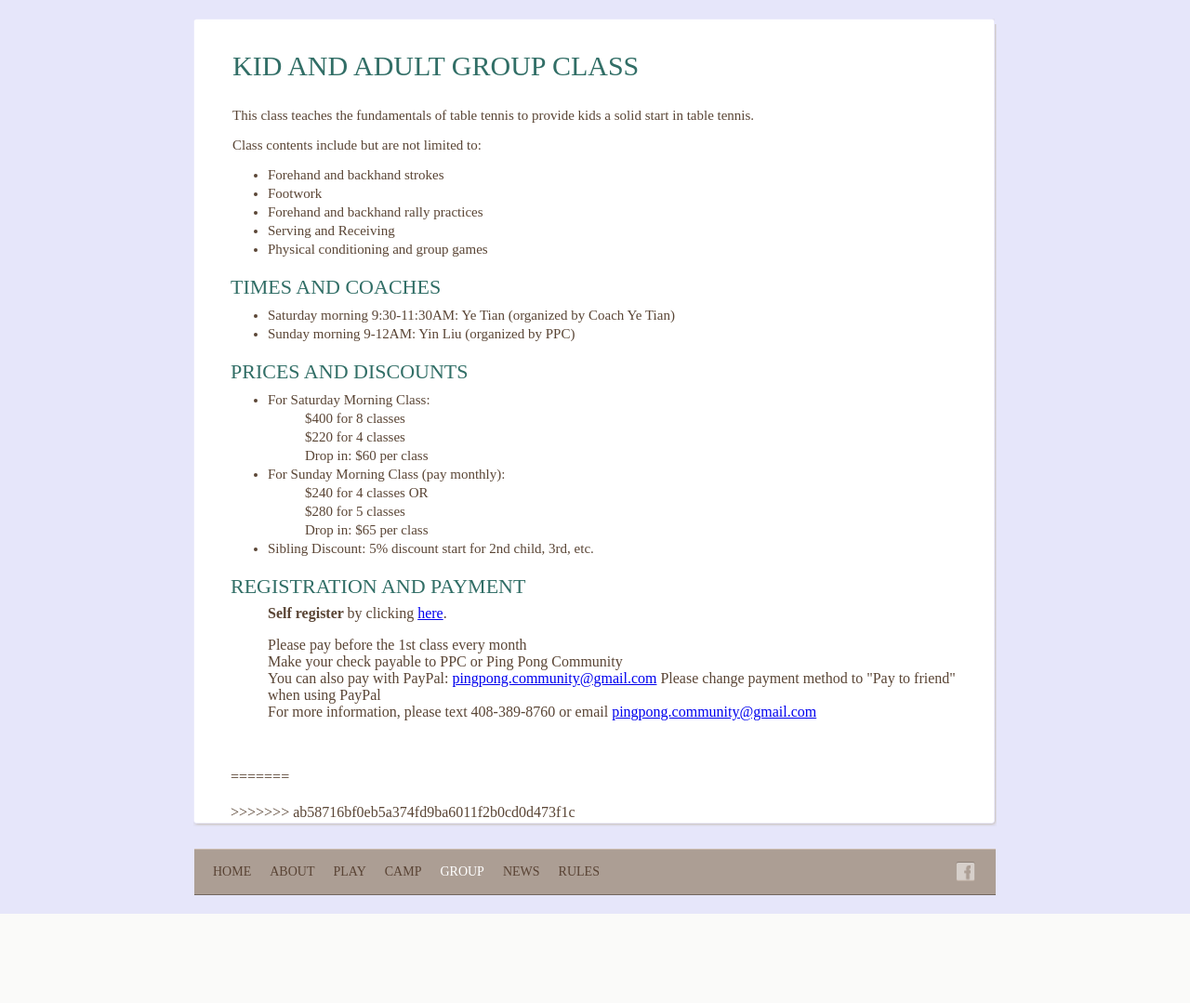
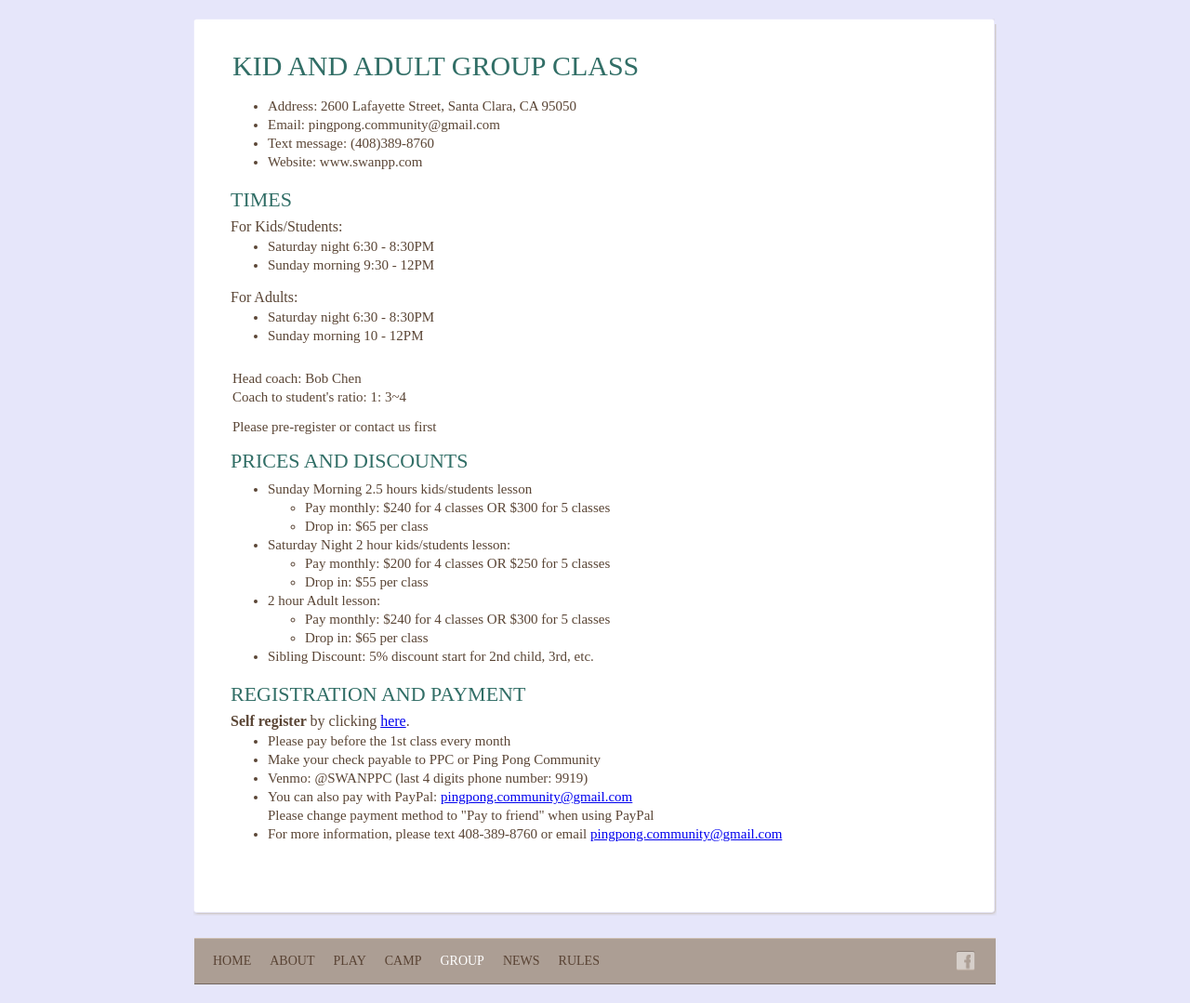
Before and after one commit to ppc-web/ppcweb, a PHP site: page /swan/group.html in a window 1280 px wide. Shown: the part 71-1150 px from the top of the page at 93% size. Before the commit the page ends 1054 px from the top, so only its background shows below. Run offline with PHP 8.4, Linux system fonts and the light colour scheme.

Commit message:
minor fixes.

```diff
--- a/web/swan/css/style.css
+++ b/web/swan/css/style.css
@@ -810,3 +810,7 @@ a.memorial, #main div.box a.memorial {
 	background-color: black;
 	color: white;
 }
+
+ul.no-margin-top {
+	margin-top: 2px;
+}
--- a/web/swan/group.html
+++ b/web/swan/group.html
@@ -45,229 +45,75 @@
 							-->
 
 							<h1>Kid and Adult Group Class</h1>
-							<p>This class teaches the fundamentals of table tennis
-								to provide kids a solid start in table tennis.</p>
-							<p>Class contents include but are not limited to:</p>
 							<ul>
-								<li>Forehand and backhand strokes</li>
-								<li>Footwork</li>
-								<li>Forehand and backhand rally practices</li>
-								<li>Serving and Receiving</li>
-								<li>Physical conditioning and group games</li>
+								<li>Address: 2600 Lafayette Street, Santa Clara, CA 95050 </li>
+								<li>Email: pingpong.community@gmail.com</li>
+								<li>Text message: (408)389-8760</li>
+								<li>Website:  www.swanpp.com</li>
 							</ul>
-							<h2>Times and Coaches </h2>
+							<h2>Times</h2>
+
+							For Kids/Students:
+
 							<ul>
-								<li>Saturday morning 9:30-11:30AM: Ye Tian (organized by Coach Ye Tian)</li>
-								<li>Sunday morning 9-12AM: Yin Liu (organized by PPC) </li>
+								<li>Saturday night 6:30 - 8:30PM</li>
+								<li>Sunday morning 9:30 - 12PM </li>
 							</ul>
+
+							For Adults:
+
+							<ul class="no-margin-top">
+								<li>Saturday night 6:30 - 8:30PM</li>
+								<li>Sunday morning 10 - 12PM </li>
+							</ul>
+
+							<p>Head coach: Bob Chen <br/>
+							Coach to student's ratio: 1: 3~4</p>
+
+							<p> Please pre-register or contact us first
+							</p>
+
 							<h2>Prices and Discounts</h2>
 							<ul>
-								<li>For Saturday Morning Class:
+								<li>Sunday Morning 2.5 hours kids/students lesson
 								<ul>
-									$400 for 8 classes<br>
-									$220 for 4 classes<br>
-									Drop in: $60 per class
+									<li>Pay monthly: $240 for 4 classes OR $300 for 5 classes </li>
+									<li>Drop in: $65 per class</li>
 								</ul>
 								</li>
-								<li>For Sunday Morning Class (pay monthly):
+								<li>Saturday Night 2 hour kids/students lesson:
 									<ul>
-										$240 for 4 classes OR<br>
-										$280 for 5 classes <br>
-										Drop in: $65 per class
+										<li> Pay monthly: $200 for 4 classes OR
+											$250 for 5 classes </li>
+										<li> Drop in: $55 per class </li>
 									</ul>
 								</li>
-								<li> Sibling Discount:   5% discount start for 2nd child, 3rd, etc.
+								<li>2 hour Adult lesson:
+									<ul>
+										<li> Pay monthly: $240 for 4 classes OR
+											$300 for 5 classes </li>
+										<li> Drop in: $65 per class </li>
+									</ul>
+								</li>
+								<li> Sibling Discount: 5% discount start for 2nd child, 3rd, etc.
 								</li>
 							</ul>
 							<h2> Registration and Payment </h2>
-							<ul>
 								<b>Self register </b> by clicking <a target="_blank" href="https://docs.google.com/forms/d/e/1FAIpQLSc6
 								nHx1NIYmGoTcKy8Z91KpkGZeizvLx64ajnq4rJPbs8UA1w/viewform?gxids=7628"> here</a>.
 
-							</ul>
-							<ul>
-								Please pay before the 1st class every month<br>
-								Make your check payable to PPC or Ping Pong Community<br>
-								You can also pay with PayPal: <a href = "mailto: pingpong.community@gmail.com">pingpong.community@gmail.com</a>
-								Please change payment method to "Pay to friend" when using PayPal <br>
-								For more information, please text 408-389-8760 or email <a href="mailto: >pingpong.community@gmail.com" >
-								pingpong.community@gmail.com</a>
+							<ul class="no-margin-top">
+								<li> Please pay before the 1st class every month</li>
+								<li> Make your check payable to PPC or Ping Pong Community</li>
+								<li> Venmo: @SWANPPC (last 4 digits phone number: 9919) </li>
+								<li> You can also pay with PayPal: <a href = "mailto: pingpong.community@gmail.com">pingpong.community@gmail.com</a>
+									<br/>Please change payment method to "Pay to friend" when using PayPal </li>
+								<li> For more information, please text 408-389-8760 or email <a href="mailto: >pingpong.community@gmail.com" >
+								pingpong.community@gmail.com</a></li>
 							</ul>
 
 							<br>&nbsp; </br>
-							<!-- <h1>Adult Group Class</h1>
-							<p>This class teaches the fundamentals of table tennis
-								strokes and movements for adults to learn to play Ping Pong in a correct way.
-								Head coach will demo and train students with various techniques and movements. Students will also rally with each
-								other, and play with each other in game like situation, with Head Coach observing, teaching and correcting on the side.</p>
-							<h2> Times</h2>
-							<ul>
-								<li>Beginners:</li>
-								<ul>
-									<li>$240 for 4 classes </li>
-									<li> $300 for 5 classes </li>
-									<li> Drop in: $65 per class </li>
-								</ul>
-							</li>
-							<li> For Two Hours Adults Class
-								<ul>
-									<li> $240 for 4 classes </li>
-									<li> $300 for 5 classes </li>
-									<li> Drop in: $65 per class </li>
-								</ul>
-							</li>
-								<li> Sibling Discount: 5% discount start for 2nd child, 3rd, etc. </li>
-							</ul>
-							<h2> Registration and Payment </h2>
-							<b>Self register </b> by clicking <a href="https://docs.google.com/forms/d/e/1FAIpQLSc6nHx1NIYmGoTcKy8Z91KpkGZeizvLx64ajnq4rJPbs8UA1w/viewform?gxids=7628"> here</a>.
-							<ul>
-								<li> Please pay before the 1st class every month </li>
-								<li> Make your check payable to PPC or Ping Pong Community </li>
-								<li> You can also pay with PayPal: pingpong.community@gmail.com Please change payment method to "Pay to friend" when using PayPal </li>
-								<li>For more information, please text 408-389-8760 or email pingpong.community@gmail.com </li>
-							</ul>
-
-<<<<<<< HEAD
-							<br>&nbsp; </br>
-							<h1> General Group Class</h1>
-							<h2> Times</h2>
-							<ul>
-								<li>Beginners:</li>
-								<ul>
-									Every Thursday 10AM-12PM
-								</ul>
-								<li>Other class times: </li>
-								<ul>
-									TBD
-								</ul>
-							</ul>
-							<h2>Coaching </h2>
-							<ul>
-								Main Coach: Ye Tian
-							</ul>
-							<h2> Prices </h2>
-							<ul>
-								<li> General: $20 per hour</li>
-								<li>Free for: </li>
-								<ul>
-									<li> Swan volunteers </li>
-									<li> Seniors (age 70+) </li>
-									<li> First time to Swan </li>
-								</ul>
-							</ul>
-
-							<h2> Registration </h2>
-							<ul>
-								To apply for <b>Volunteer</b>, click
-								<a href="https://docs.google.com/forms/d/e/1FAIpQLSfKN85lOnMX79WHjcbWtkirm89Idy3zleeLthtYKUYTeys4cA/viewform?from=groupmessage&isappinstalled=0"> here</a>.
-								<br> <b>Self register </b> by clicking <a href="https://docs.google.com/forms/d/e/1FAIpQLSdeMCwiunAZUSFrxq2d_Y0GKIGdhZbFrYdkXUb5N1W-VLBW9A/viewform?from=groupmessage&isappinstalled=0"> here</a>.
-							</ul>
--->
-
-							<!--  h2>Paid class</h2>
-							<a id="paid"></a>
-							<ul>
-								<li>4 weeks. One 2 hour class each week. Total 8 hours of class time</li>
-								<li> No class on Thanksgiving week from Nov 19 to Nov 26
-								<li>Time slot:
-									<ul>
-										<li><b>Mon Night 6 - 8 pm</b>. Nov 14, 28 and Dec 5,
-											12. <a href="https://goo.gl/forms/2s8VD7rIJmGqR2sk1">
-											Register Online</a></li>
-										<li><b>Wed Night 6 - 8 pm</b>. Nov 16, 30 and Dec 7,
-											14. <a href="https://goo.gl/forms/LdPlQ7aW3oDRkfJj1">
-											Register Online</a></li>
-									</ul>
-								</li>
-								<li>Regular Price: <b>$110</b>
-								</li>
-								<li>Discount
-									<ul>
-										<li>Swan member discount: <b>$5</b></li>
-										<li>Swan previous summer camp or group student discount:
-											<b>$10</b>
-										</li>
-										<li>Sibling discount: <b>$5</b> per kid
-										</li>
-									</ul>
-								</li>
-
-							</ul>
--->
-<!--
-							<h1><span class="logo"></span>2016 Swan Thanksgiving Camp</h1>
-							<h2> Mon Nov 21 - Wed Nov 23</h2>
-							<ul>
-								<li> 9:15am - 5:00pm for the first three days in Thanksgiving week</li>
-								<li> Free Extended Hour up to 6:30pm </li>
-								<li> Bring your own lunch or add $7 for lunch per day </li>
-							</ul>
-							<h2> Classes </h2>
-							<ul>
-								<li> Dedicated Ping Pong camp for beginner and intermediate level kids</li>
-								<li> 6 hour training every day from 915am - 1215am and 2pm - 5pm </li>
-								<li>
-									<B>$230</B> full day week or <B>$120</B> half day week
-								</li>
-							</ul>
-							<h2> Discount </h2>
-							<ul>
-								<li> Sibling: <B>$10</B> per week or <B>$5</B> per half day week if 2 or more siblings sign up</li>
-								<li> Loyalty: <B>$10</B> per week or <B>$5</B> per half day week for previous Swan Camp or Group students </li>
-							</ul>
-							<h2> Coaching </h2>
-							<ul>
-								<li> Swan Head Coach Avi </li>
-								<li> Coach Gaolin Tang: former Sichuan provincial team head coach. Former head coach of <br/>
-								Thai and Malaysia National Teams
-								</li>
-							</ul>
-
-							<h2> Registration </h2>
-							<ul class="end">
-								<li> <a href="images/swan_camp_registration.pdf" > Download the registration form </a>, fill it, and mail it back with the payment check to: <br/>
-									 PPC Swan Ping Pong Club<br/>
-									 1257 Tasman Dr. Ste C, Sunnyvale, CA 94089
-								</li>
-								<li> You can also come on-site to fill the form and register. </li>
-								<li> Make your check payable to <B>PPC</B> or <B>Ping Pong Community</B>
-								<li> Camp Inquiry Number: 408-915-7464, 408-389-8760</li>
-							</ul>
-
-							<h1>Adult Advanced Group Class</h1>
-
-							<p>This class is for experienced adult players who want to take some formal training to further improve strength and stability of their strokes.</p>
-
-							<ul>
-								<li>Coach Avi teach the correct strokes and footwork</li>
-								<li>Students do group excercise to learn correct storkes and footwork</li>
-								<li> Students rally with each other on drills. Coach will observe and correct issues hand by hand</li>
-							</ul>
-
-							<h2>Time and Price</h2>
-							<ul>
-								<li>5 weeks. One 1.5 hour class each week. Total 7.5 hours of class time</li>
-								<li>Time slot:
-									<ul>
-										<li><b>Sun Noon 12pm - 130pm</b>. Nov 20, 27 and Dec 4,
-											11, 18. <a href="https://goo.gl/forms/g9tSMUao7YOqIYKv2">
-											Register Online</a></li>
-									</ul>
-								</li>
-								<li>Regular Price: <b>$90</b>
-								</li>
-								<li>Discount
-									<ul>
-										<li>Swan member discount: <b>$10</b></li>
-									</ul>
-								</li>
-							</ul>
--->
-=======
 							<p></p>
-
-
->>>>>>> ab58716bf0eb5a374fd9ba6011f2b0cd0d473f1c
 						</div>
 					</div>
 				</div>
```
